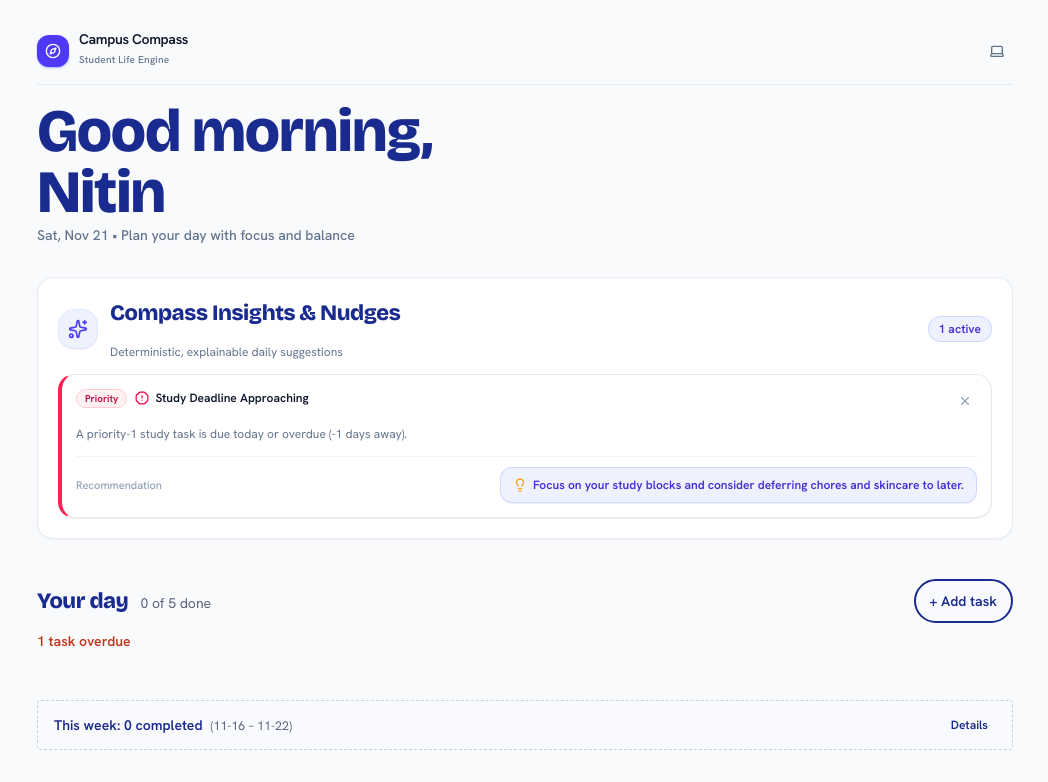
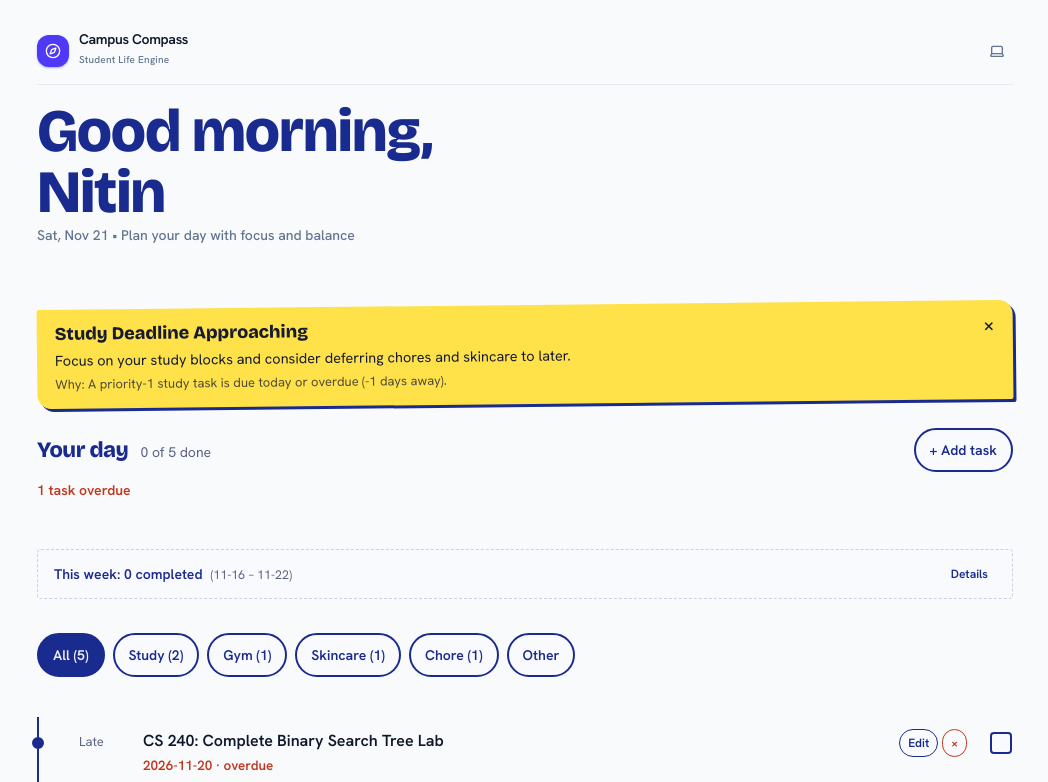
Before and after one commit to nitinbhhardwaj/campus-compass, a React (Vite) app: page / in a window 1280 px wide. Shown: the top 782 px of the page, without its empty margins (115-1163 px from the left). Built offline with nearby package versions, Linux system fonts and the light colour scheme.

Commit message:
feat(ui): rebuild SuggestionsCard as highlighter notes with mockup styling

```diff
--- a/src/features/suggestions/components/SuggestionsCard.tsx
+++ b/src/features/suggestions/components/SuggestionsCard.tsx
@@ -1,192 +1,72 @@
 import React, { useState } from 'react';
-import { Suggestion, SuggestionSeverity } from '../types/suggestion';
-import { Card } from '../../../components/Card';
-import { Badge, BadgeProps } from '../../../components/Badge';
-import { IconButton } from '../../../components/IconButton';
-import {
-  Sparkles,
-  CheckCircle2,
-  X,
-  Lightbulb,
-  AlertTriangle,
-  AlertOctagon,
-  Info,
-  RotateCcw,
-} from 'lucide-react';
+import { Suggestion } from '../types/suggestion';
 
 interface SuggestionsCardProps {
   suggestions: Suggestion[];
 }
 
-interface SeverityConfig {
-  label: string;
-  badgeVariant: BadgeProps['variant'];
-  borderAccent: string;
-  icon: React.ComponentType<{ className?: string }>;
-  iconColor: string;
-}
-
-const SEVERITY_CONFIG: Record<SuggestionSeverity, SeverityConfig> = {
-  warning: {
-    label: 'Priority',
-    badgeVariant: 'rose',
-    borderAccent: 'border-l-rose-500',
-    icon: AlertOctagon,
-    iconColor: 'text-rose-600 dark:text-rose-400',
-  },
-  nudge: {
-    label: 'Nudge',
-    badgeVariant: 'amber',
-    borderAccent: 'border-l-amber-500',
-    icon: AlertTriangle,
-    iconColor: 'text-amber-600 dark:text-amber-400',
-  },
-  info: {
-    label: 'Balance',
-    badgeVariant: 'indigo',
-    borderAccent: 'border-l-indigo-500',
-    icon: Info,
-    iconColor: 'text-indigo-600 dark:text-indigo-400',
-  },
-};
-
 export const SuggestionsCard: React.FC<SuggestionsCardProps> = ({ suggestions }) => {
   // Dismissed IDs held in component state as specified in Phase 5 requirements
   const [dismissedIds, setDismissedIds] = useState<Set<string>>(new Set());
-  const [dismissingIds, setDismissingIds] = useState<Set<string>>(new Set());
 
   const handleDismiss = (id: string) => {
-    setDismissingIds((prev) => new Set(prev).add(id));
-    // Smooth transition animation before removing from rendered DOM
-    setTimeout(() => {
     setDismissedIds((prev) => {
       const next = new Set(prev);
       next.add(id);
       return next;
     });
-      setDismissingIds((prev) => {
-        const next = new Set(prev);
-        next.delete(id);
-        return next;
-      });
-    }, 200);
   };
 
   const handleResetDismissed = () => {
-    setDismissingIds(new Set());
     setDismissedIds(new Set());
   };
 
   const activeSuggestions = suggestions.filter((s) => !dismissedIds.has(s.id));
 
+  if (activeSuggestions.length === 0 && dismissedIds.size === 0) {
+    return null;
+  }
+
   return (
-    <Card className="p-4 sm:p-5 mb-4">
-      {/* Header */}
-      <div className="flex items-center justify-between mb-3.5">
-        <div className="flex items-center gap-3">
-          <div className="w-10 h-10 rounded-2xl bg-indigo-50 dark:bg-indigo-950/40 text-indigo-600 dark:text-indigo-400 flex items-center justify-center flex-shrink-0 border border-indigo-100 dark:border-indigo-900/40 shadow-2xs">
-            <Sparkles className="w-5 h-5" />
-          </div>
-          <div>
-            <h2 className="text-sm font-bold text-slate-900 dark:text-slate-100 tracking-tight">
-              Compass Insights & Nudges
-            </h2>
-            <p className="text-xs text-slate-500 dark:text-slate-400">
-              Deterministic, explainable daily suggestions
-            </p>
-          </div>
-        </div>
-
+    <div style={{ marginTop: '4px' }}>
       {activeSuggestions.length > 0 && (
-          <span className="text-xs font-bold text-indigo-700 dark:text-indigo-300 bg-indigo-50 dark:bg-indigo-950/60 px-2.5 py-1 rounded-full border border-indigo-200/80 dark:border-indigo-800/60 tabular-nums">
-            {activeSuggestions.length} active
-          </span>
-        )}
-      </div>
-
-      {activeSuggestions.length === 0 ? (
-        <div className="py-4 px-4 rounded-2xl bg-emerald-50/60 dark:bg-emerald-950/20 border border-emerald-200/60 dark:border-emerald-900/30 flex items-center justify-between">
-          <div className="flex items-center gap-2.5 text-xs text-emerald-800 dark:text-emerald-300">
-            <CheckCircle2 className="w-4 h-4 text-emerald-600 dark:text-emerald-400 flex-shrink-0" />
-            <span className="font-medium">All clear! You're completely on track today.</span>
-          </div>
-
-          {dismissedIds.size > 0 && (
-            <button
-              type="button"
-              onClick={handleResetDismissed}
-              className="inline-flex items-center gap-1 text-xs text-indigo-600 dark:text-indigo-400 hover:text-indigo-800 dark:hover:text-indigo-200 font-semibold cursor-pointer focus:outline-none focus:ring-2 focus:ring-indigo-500 rounded-lg px-2 py-1 min-h-[36px]"
-            >
-              <RotateCcw className="w-3.5 h-3.5" />
-              <span>Reset ({dismissedIds.size})</span>
-            </button>
-          )}
-        </div>
-      ) : (
-        <div className="flex flex-col gap-3" role="region" aria-label="Active Suggestions">
-          {activeSuggestions.map((suggestion) => {
-            const config = SEVERITY_CONFIG[suggestion.severity] || SEVERITY_CONFIG.info;
-            const IconComponent = config.icon;
-            const isDismissing = dismissingIds.has(suggestion.id);
-
+        <div className="notes" id="notes" role="region" aria-label="Planning Nudges">
+          {activeSuggestions.map((suggestion, index) => {
+            const isEven = index % 2 === 1;
             return (
               <div
                 key={suggestion.id}
-                className={`p-3.5 rounded-2xl bg-white dark:bg-slate-800/80 border border-slate-200/90 dark:border-slate-700/80 border-l-4 ${config.borderAccent} shadow-2xs transition-all duration-200 ease-out hover:shadow-xs ${
-                  isDismissing ? 'opacity-0 -translate-y-2 scale-95 pointer-events-none' : 'opacity-100 translate-y-0 scale-100'
-                }`}
+                className="note"
+                style={isEven ? { transform: 'rotate(0.5deg)', marginLeft: '14px' } : undefined}
               >
-                {/* Title & Severity Badge & Dismiss */}
-                <div className="flex items-start justify-between gap-2 mb-2">
-                  <div className="flex items-center gap-2 flex-wrap">
-                    <Badge variant={config.badgeVariant} className="text-[10px] px-2 py-0.5">
-                      {config.label}
-                    </Badge>
-                    <div className="flex items-center gap-1.5">
-                      <IconComponent className={`w-3.5 h-3.5 ${config.iconColor} flex-shrink-0`} />
-                      <span className="text-xs font-bold text-slate-900 dark:text-slate-100">
-                        {suggestion.title}
-                      </span>
-                    </div>
-                  </div>
-
-                  {/* Accessible 44px touch target dismiss */}
-                  <IconButton
-                    variant="ghost"
-                    size="sm"
-                    onClick={() => handleDismiss(suggestion.id)}
-                    aria-label={`Dismiss suggestion: ${suggestion.title}`}
-                    className="text-slate-400 hover:text-slate-700 dark:text-slate-500 dark:hover:text-slate-200 -mt-1 -mr-1"
-                  >
-                    <X className="w-3.5 h-3.5" />
-                  </IconButton>
-                </div>
-
-                {/* Plain Explainable Reason in Muted Text */}
-                <p className="text-xs text-slate-500 dark:text-slate-400 leading-relaxed mb-3">
-                  {suggestion.reason}
-                </p>
-
-                {/* Concrete Planning Action as an Interactive Button */}
-                {suggestion.action && (
-                  <div className="pt-2.5 border-t border-slate-100 dark:border-slate-750 flex items-center justify-between gap-2 flex-wrap">
-                    <span className="text-[11px] font-medium text-slate-400 dark:text-slate-500">
-                      Recommendation
-                    </span>
                 <button
                   type="button"
-                      className="inline-flex items-center gap-1.5 px-3 py-1.5 text-xs font-semibold rounded-xl bg-indigo-50 dark:bg-indigo-950/60 text-indigo-700 dark:text-indigo-300 border border-indigo-200/80 dark:border-indigo-800/60 hover:bg-indigo-100 dark:hover:bg-indigo-900/80 transition-colors cursor-pointer focus:outline-none focus:ring-2 focus:ring-indigo-500 min-h-[36px] shadow-2xs"
+                  onClick={() => handleDismiss(suggestion.id)}
+                  aria-label={`Dismiss note: ${suggestion.title}`}
                 >
-                      <Lightbulb className="w-3.5 h-3.5 text-amber-500 flex-shrink-0" />
-                      <span>{suggestion.action}</span>
+                  ×
+                </button>
+                <b>{suggestion.title}</b>
+                {suggestion.action && <p>{suggestion.action}</p>}
+                <p className="why">Why: {suggestion.reason}</p>
+              </div>
+            );
+          })}
+        </div>
+      )}
+
+      {dismissedIds.size > 0 && (
+        <div style={{ marginTop: '14px', display: 'flex', justifyContent: 'flex-end' }}>
+          <button
+            type="button"
+            className="chip"
+            onClick={handleResetDismissed}
+            style={{ fontSize: '12px', minHeight: '36px' }}
+          >
+            Reset dismissed notes ({dismissedIds.size})
           </button>
         </div>
       )}
     </div>
   );
-          })}
-        </div>
-      )}
-    </Card>
-  );
 };
```
Lines whose indentation alone changed are shown as unchanged.
